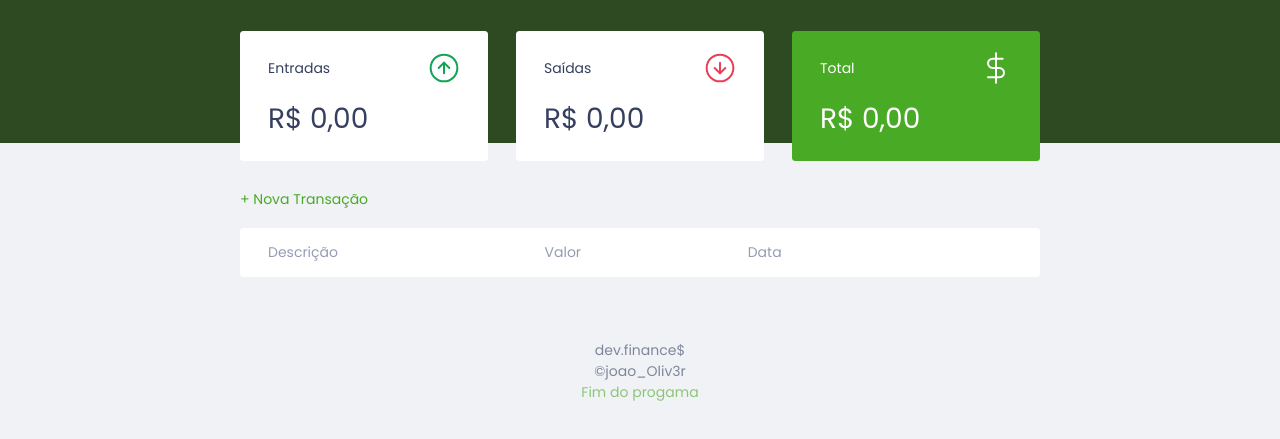
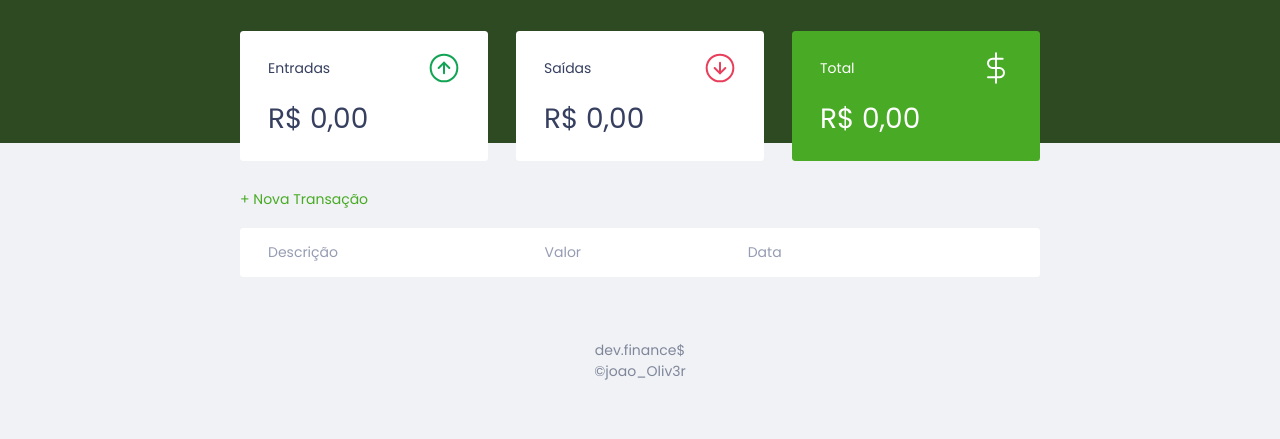
Before and after one commit to JoaoP-Oliver/Dev-Finance-NLW-discovery, a plain HTML site: page index.html in a window 1280 px wide. Shown: the part 55-494 px from the top of the page. Drawn offline with Linux system fonts and the light colour scheme.

Commit message:
Update index.html

```diff
--- a/index.html
+++ b/index.html
@@ -129,7 +129,6 @@
         <footer>
             <p>dev.finance$</p>
             <p>&copy;joao_Oliv3r</p>
-            <a href="./pag_02.html">Fim do progama</a>
         </footer>
 
         <script src="./scripts.js"></script>
```
